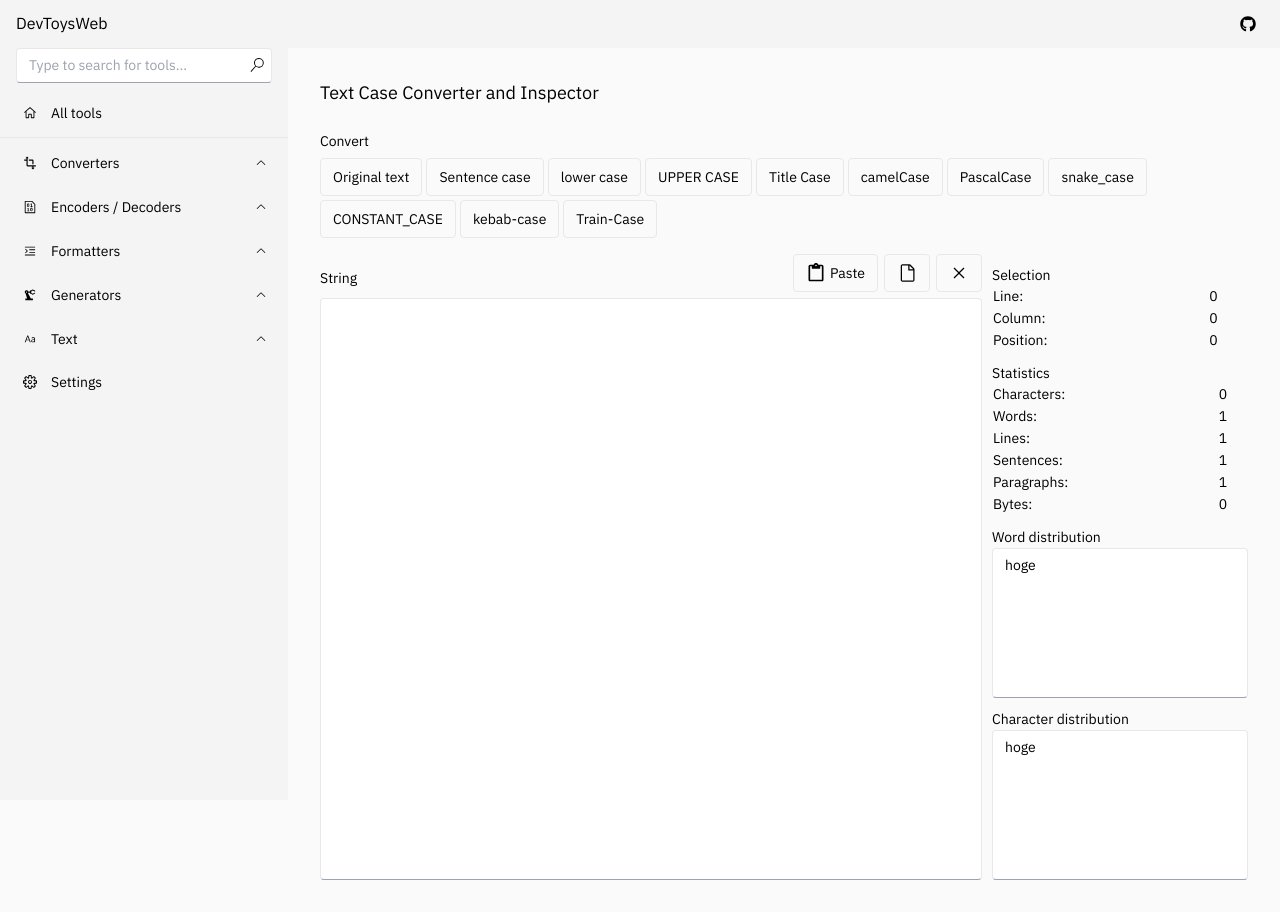
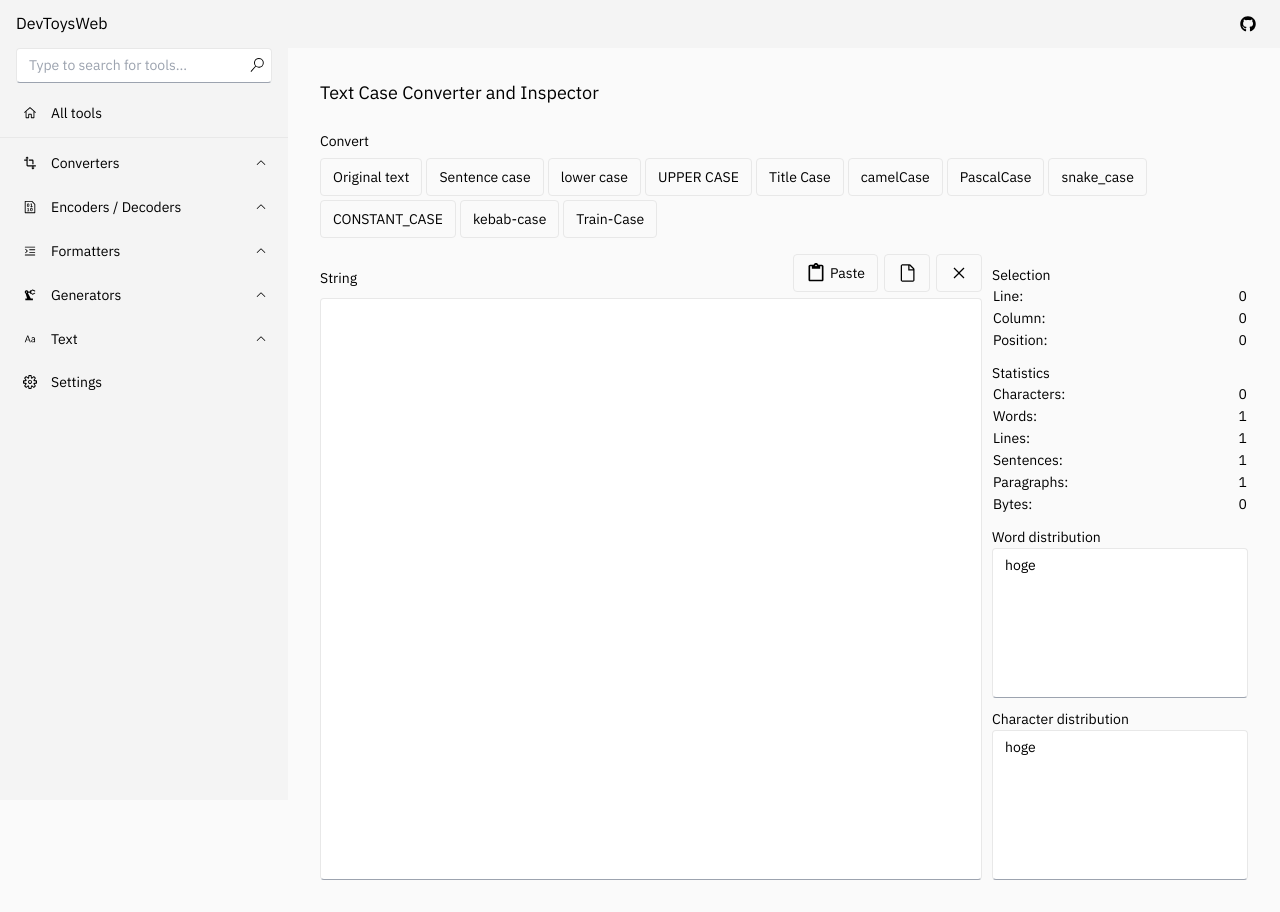
Before and after one commit to morinokami/DevToysWeb, a Next.js app: page /text/inspector-case-converter in a window 1280 px wide. Built offline with nearby package versions, Linux system fonts and the light colour scheme.

Commit message:
Add onCursorMove

```diff
--- a/components/io/TextArea.tsx
+++ b/components/io/TextArea.tsx
@@ -1,16 +1,50 @@
+type CursorPosition = {
+  line: number;
+  column: number;
+  position: number;
+};
+
 interface TextAreaProps {
   value: string;
   id?: string;
   onChange?: (value: string) => void;
+  onCursorMove?: (cursorPosition: CursorPosition) => void;
 }
 
-const TextArea: React.VFC<TextAreaProps> = ({ value, id, onChange }) => {
+const TextArea: React.VFC<TextAreaProps> = ({
+  value,
+  id,
+  onChange,
+  onCursorMove,
+}) => {
   return (
     <textarea
       id={id}
       className="min-h-[150px] w-full grow resize-none rounded border border-light-40 border-b-gray-400 bg-light-10 px-3 pt-[0.45rem] pb-[0.35rem] text-sm focus:border-b-blue-30 focus:outline-none dark:border-x-0 dark:border-t-0 dark:border-b-2 dark:border-gray-500 dark:bg-dark-30 focus:dark:border-blue-30 focus:dark:bg-dark-50"
       value={value}
-      onChange={(e) => (onChange ? onChange(e.target.value) : null)}
+      onChange={(e) => {
+        if (onChange) {
+          onChange(e.target.value);
+        }
+      }}
+      onKeyUp={(e) => {
+        if (onCursorMove) {
+          onCursorMove({
+            line: 0,
+            column: 0,
+            position: e.currentTarget.selectionStart,
+          });
+        }
+      }}
+      onMouseUp={(e) => {
+        if (onCursorMove) {
+          onCursorMove({
+            line: 0,
+            column: 0,
+            position: e.currentTarget.selectionStart,
+          });
+        }
+      }}
       readOnly={!onChange}
       spellCheck={false}
     />
--- a/pages/[category]/inspector-case-converter.tsx
+++ b/pages/[category]/inspector-case-converter.tsx
@@ -84,6 +84,12 @@ const InspectorCaseConverter: NextPage = () => {
       break;
   }
 
+  const [cursorPosition, setCursorPosition] = useState({
+    line: 0,
+    column: 0,
+    position: 0,
+  });
+
   const characters = output.split("").length;
   const words = output.split(" ").length;
   const lines = output.split("\n").length;
@@ -163,6 +169,9 @@ const InspectorCaseConverter: NextPage = () => {
               setMode("original");
               setInput(input);
             }}
+            onCursorMove={(cursorPosition) => {
+              setCursorPosition(cursorPosition);
+            }}
           />
         </SectionMain>
         <Spacer x={10} />
@@ -173,15 +182,15 @@ const InspectorCaseConverter: NextPage = () => {
             <tbody>
               <tr>
                 <td>{t.inspectorCaseConverter.lineTitle}</td>
-                <td>0</td>
+                <td className="text-right">{cursorPosition.line}</td>
               </tr>
               <tr>
                 <td>{t.inspectorCaseConverter.columnTitle}</td>
-                <td>0</td>
+                <td className="text-right">{cursorPosition.column}</td>
               </tr>
               <tr>
                 <td>{t.inspectorCaseConverter.positionTitle}</td>
-                <td>0</td>
+                <td className="text-right">{cursorPosition.position}</td>
               </tr>
             </tbody>
           </table>
@@ -192,27 +201,27 @@ const InspectorCaseConverter: NextPage = () => {
             <tbody>
               <tr>
                 <td>{t.inspectorCaseConverter.charactersTitle}</td>
-                <td>{characters}</td>
+                <td className="text-right">{characters}</td>
               </tr>
               <tr>
                 <td>{t.inspectorCaseConverter.wordsTitle}</td>
-                <td>{words}</td>
+                <td className="text-right">{words}</td>
               </tr>
               <tr>
                 <td>{t.inspectorCaseConverter.linesTitle}</td>
-                <td>{lines}</td>
+                <td className="text-right">{lines}</td>
               </tr>
               <tr>
                 <td>{t.inspectorCaseConverter.sentencesTitle}</td>
-                <td>{sentences}</td>
+                <td className="text-right">{sentences}</td>
               </tr>
               <tr>
                 <td>{t.inspectorCaseConverter.paragraphsTitle}</td>
-                <td>{paragraphs}</td>
+                <td className="text-right">{paragraphs}</td>
               </tr>
               <tr>
                 <td>{t.inspectorCaseConverter.bytesTitle}</td>
-                <td>{bytes}</td>
+                <td className="text-right">{bytes}</td>
               </tr>
             </tbody>
           </table>
```
